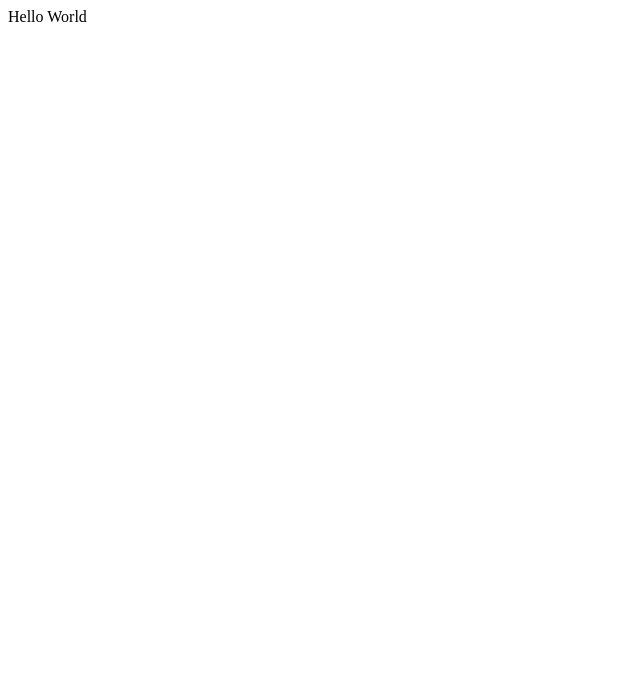
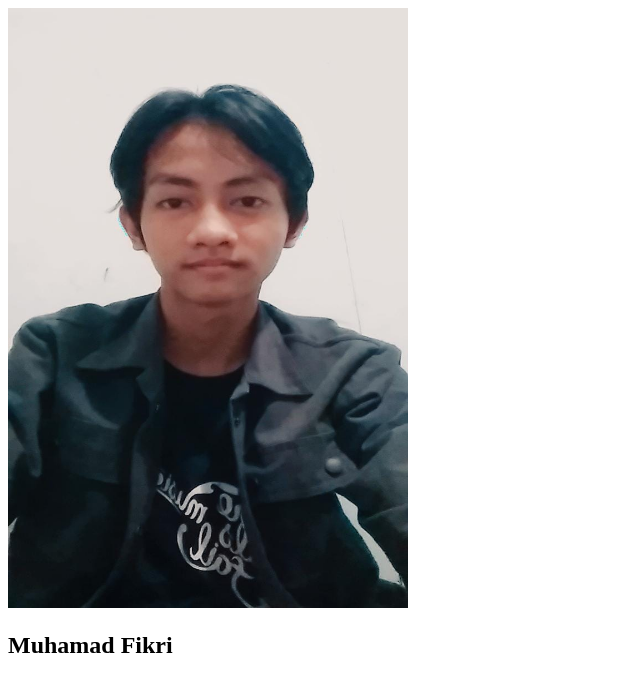
Before and after one commit to mfikri83/my-repo-from-remote, a plain HTML site: page index.html in a window 1280 px wide. Shown: the whole page, without its empty margins (0-640 px from the left). Drawn offline with Linux system fonts and the light colour scheme.

Commit message:
“Changed Hello world with img and h2 to display simple profile data. Image file added in the folder images and used as resource in the img element in index.html file”

```diff
--- a/index.html
+++ b/index.html
@@ -6,7 +6,10 @@
 </head>
 
 <body>
-    Hello World
+    <div>
+        <img src="images/pas-foto-semiformal.jpeg" alt="profile images" width="400" height="600">
+        <h2>Muhamad Fikri</h2>
+    </div>
 </body>
 
 </html>
```
Also changed, not shown: images/pas-foto-semiformal.jpeg (added).
